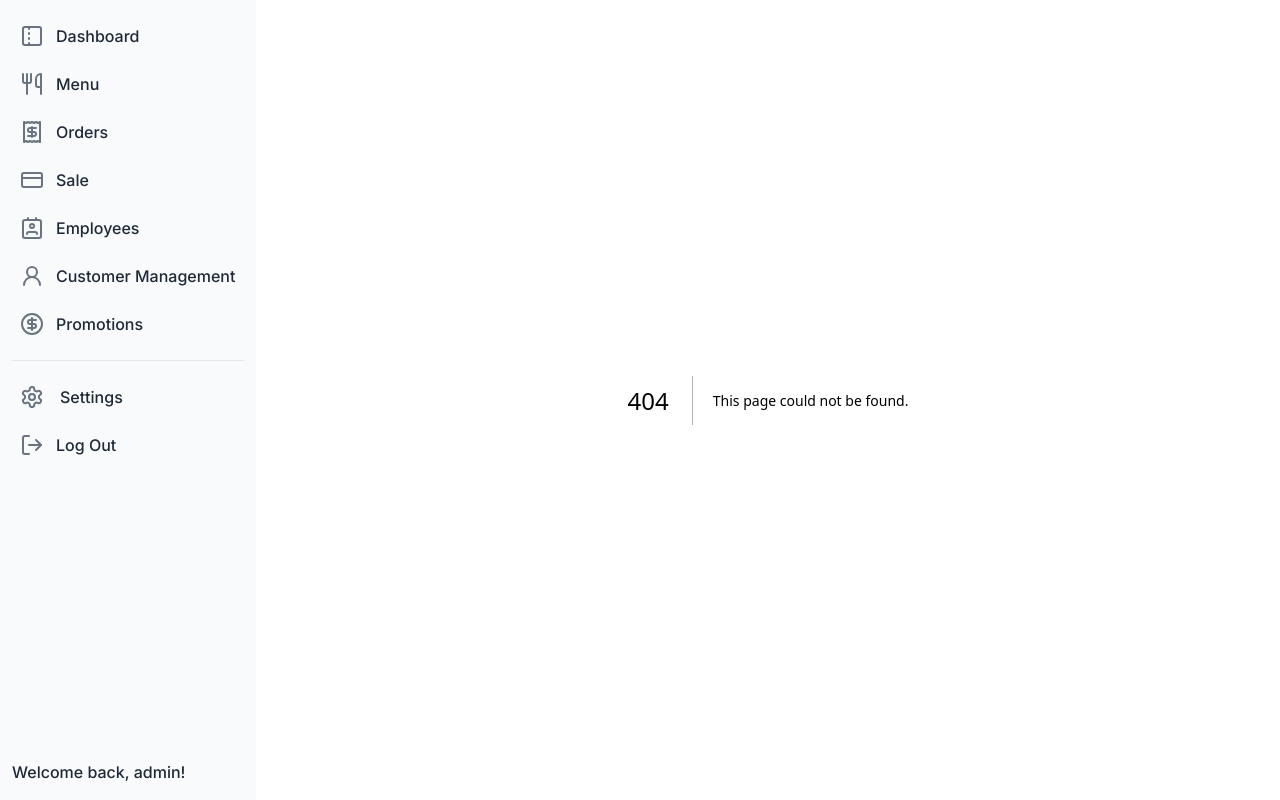
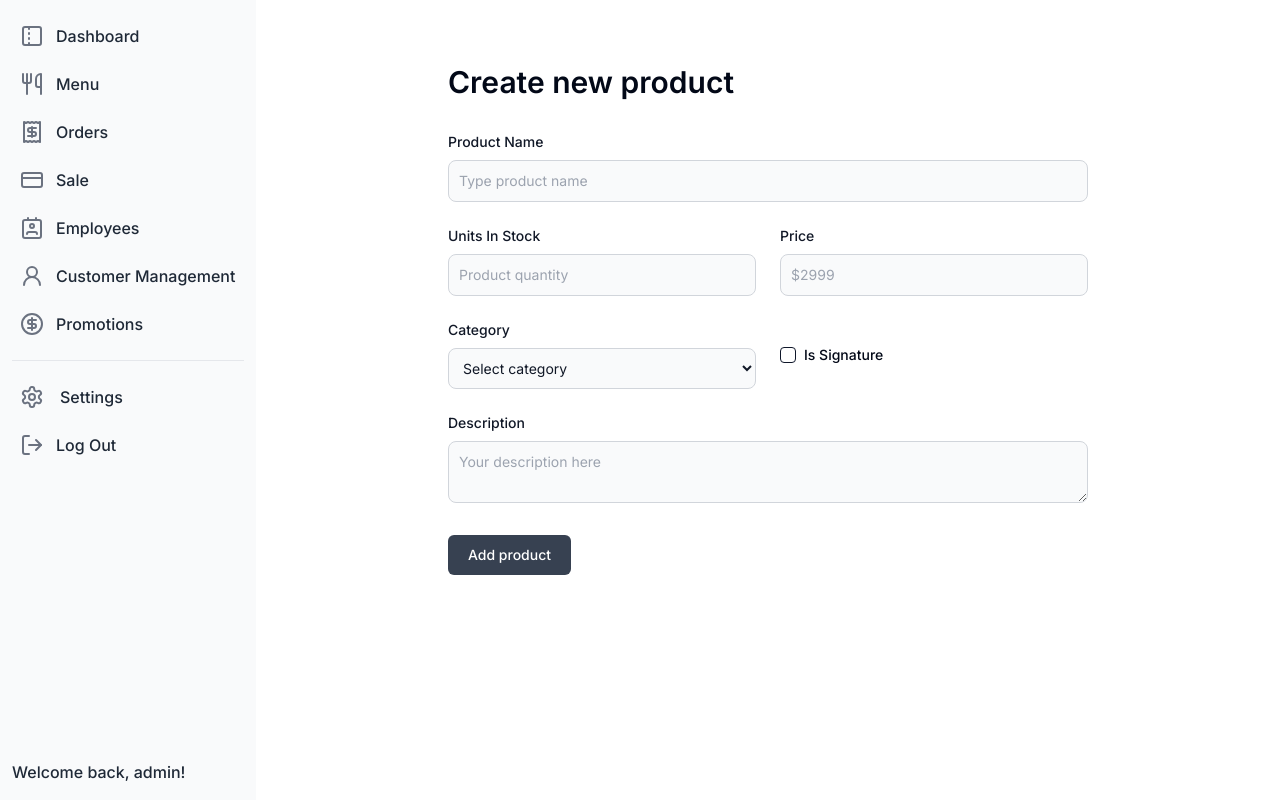
Before and after one commit to pqhung3007/h2-coffee-frontend, a Next.js app: page /products/new-product in a window 1280 px wide. Before the commit this address had no page. Built offline with nearby package versions, Linux system fonts and the light colour scheme.

Commit message:
create form ui

```diff
--- /dev/null
+++ b/app/products/new-product/page.tsx
@@ -0,0 +1,118 @@
+import { Checkbox } from "@/components/ui/checkbox";
+
+export default function AddProductForm() {
+  return (
+    <section>
+      <div className="py-8 px-4 mx-auto max-w-2xl lg:py-16">
+        <h1 className="text-3xl font-semibold mb-8">Create new product</h1>
+        <form action="#">
+          <div className="grid gap-4 sm:grid-cols-2 sm:gap-6">
+            {/* Product name */}
+            <div className="sm:col-span-2">
+              <label
+                htmlFor="name"
+                className="block mb-2 text-sm font-medium text-gray-900"
+              >
+                Product Name
+              </label>
+              <input
+                type="text"
+                name="name"
+                id="name"
+                className="bg-gray-50 border border-gray-300 text-gray-900 text-sm rounded-lg focus:ring-primary-600 focus:border-primary-600 block w-full p-2.5 "
+                placeholder="Type product name"
+              />
+            </div>
+
+            {/* Unit in stock */}
+            <div>
+              <label
+                htmlFor="quantity"
+                className="block mb-2 text-sm font-medium text-gray-900"
+              >
+                Units In Stock
+              </label>
+              <input
+                type="text"
+                name="quantity"
+                id="quantity"
+                className="bg-gray-50 border border-gray-300 text-gray-900 text-sm rounded-lg focus:ring-primary-600 focus:border-primary-600 block w-full p-2.5 "
+                placeholder="Product quantity"
+              />
+            </div>
+
+            {/* Unit Price */}
+            <div>
+              <label
+                htmlFor="price"
+                className="block mb-2 text-sm font-medium text-gray-900"
+              >
+                Price
+              </label>
+              <input
+                type="number"
+                name="price"
+                id="price"
+                className="bg-gray-50 border border-gray-300 text-gray-900 text-sm rounded-lg focus:ring-primary-600 focus:border-primary-600 block w-full p-2.5 "
+                placeholder="$2999"
+              />
+            </div>
+
+            {/* Category */}
+            <div>
+              <label
+                htmlFor="category"
+                className="block mb-2 text-sm font-medium text-gray-900"
+              >
+                Category
+              </label>
+              <select
+                id="category"
+                className="bg-gray-50 border border-gray-300 text-gray-900 text-sm rounded-lg focus:ring-primary-500 focus:border-primary-500 block w-full p-2.5 "
+              >
+                <option>Select category</option>
+                <option value="Juice">Juice</option>
+                <option value="Coffee">Coffee</option>
+                <option value="Beverage">Beverage</option>
+                <option value="Sweet">Sweet</option>
+              </select>
+            </div>
+
+            {/* Signature */}
+            <div className="flex items-center space-x-2">
+              <Checkbox id="terms2" />
+              <label
+                htmlFor="terms2"
+                className="text-sm font-medium leading-none peer-disabled:cursor-not-allowed peer-disabled:opacity-70"
+              >
+                Is Signature
+              </label>
+            </div>
+
+            {/* Description */}
+            <div className="sm:col-span-2">
+              <label
+                htmlFor="description"
+                className="block mb-2 text-sm font-medium text-gray-900"
+              >
+                Description
+              </label>
+              <textarea
+                id="description"
+                className="block p-2.5 w-full text-sm text-gray-900 bg-gray-50 rounded-lg border border-gray-300 focus:ring-primary-500 focus:border-primary-500 "
+                placeholder="Your description here"
+              ></textarea>
+            </div>
+          </div>
+
+          <button
+            type="submit"
+            className="inline-flex items-center px-5 py-2.5 mt-8 text-sm font-medium text-center text-white bg-gray-700 rounded-md"
+          >
+            Add product
+          </button>
+        </form>
+      </div>
+    </section>
+  );
+}
```
